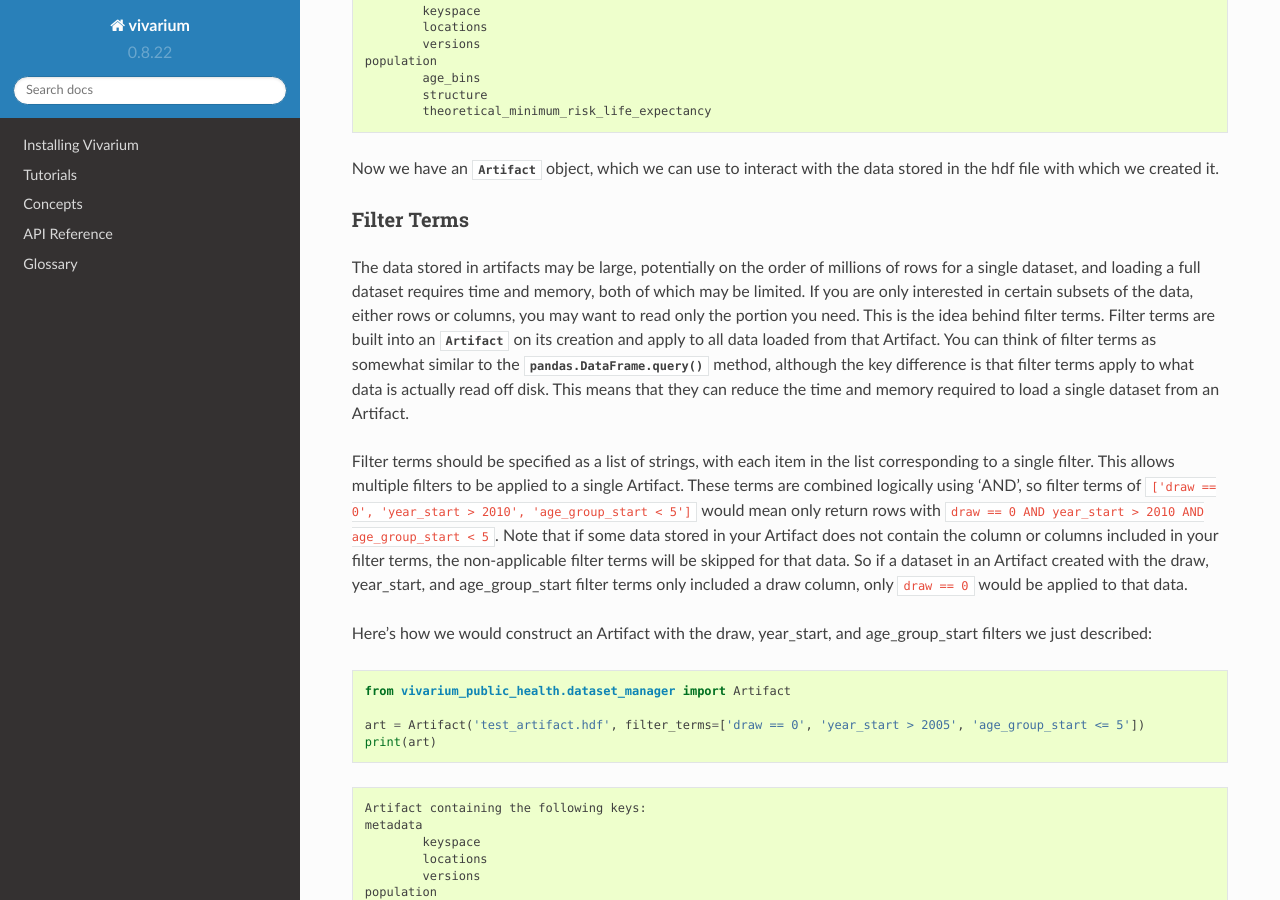
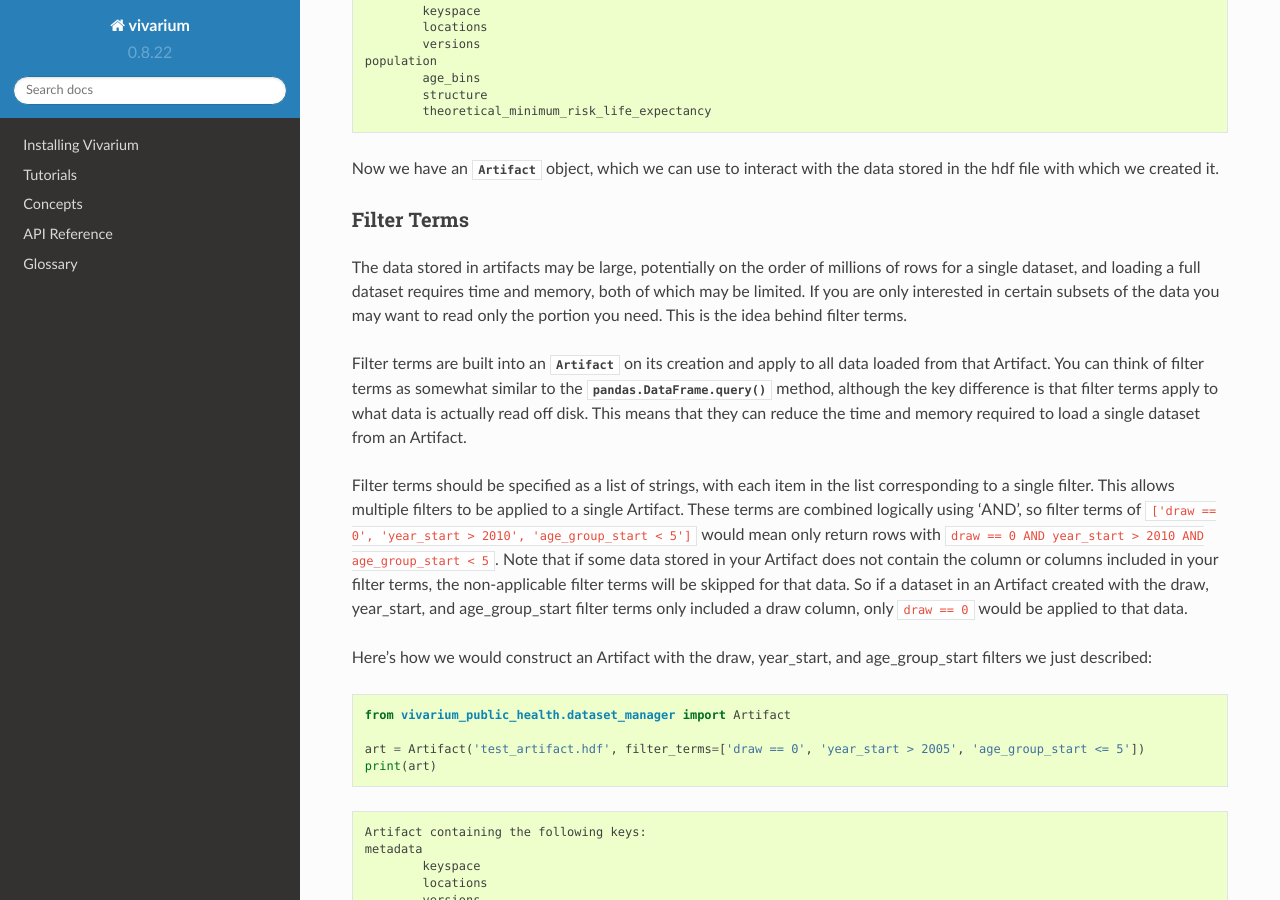
Before and after one commit to ihmeuw/vivarium, a Sphinx documentation site: the page built from docs/source/tutorials/artifact.rst, in a window 1280 px wide and 900 px high, scrolled down 742 px. Built offline with Sphinx 7.4.7 and the Read the Docs theme 2.0.0, drawn with Linux system fonts in a browser that asks for light colours.

Commit message:
Update artifact.rst

```diff
--- a/docs/source/tutorials/artifact.rst
+++ b/docs/source/tutorials/artifact.rst
@@ -57,14 +57,15 @@ Filter Terms
 The data stored in artifacts may be large, potentially on the order of millions
 of rows for a single dataset, and loading a full dataset requires time and
 memory, both of which may be limited. If you are only interested in certain
-subsets of the data, either rows or columns, you may want to read only the
-portion you need. This is the idea behind filter terms. Filter terms are built
-into an :class:`~vivarium.Artifact` on its creation and apply to all data
-loaded from that Artifact. You can think of filter terms as somewhat similar
-to the :func:`pandas.DataFrame.query` method, although the key difference is
-that filter terms apply to what data is actually read off disk. This means
-that they can reduce the time and memory required to load a single dataset
-from an Artifact.
+subsets of the data you may want to read only the portion you need. This is
+the idea behind filter terms.
+
+Filter terms are built into an :class:`~vivarium.Artifact` on its creation
+and apply to all data loaded from that Artifact. You can think of filter
+terms as somewhat similar to the :func:`pandas.DataFrame.query` method,
+although the key difference is that filter terms apply to what data is
+actually read off disk. This means that they can reduce the time and memory
+required to load a single dataset from an Artifact.
 
 Filter terms should be specified as a list of strings, with each item in the
 list corresponding to a single filter.  This allows multiple filters to be
```
